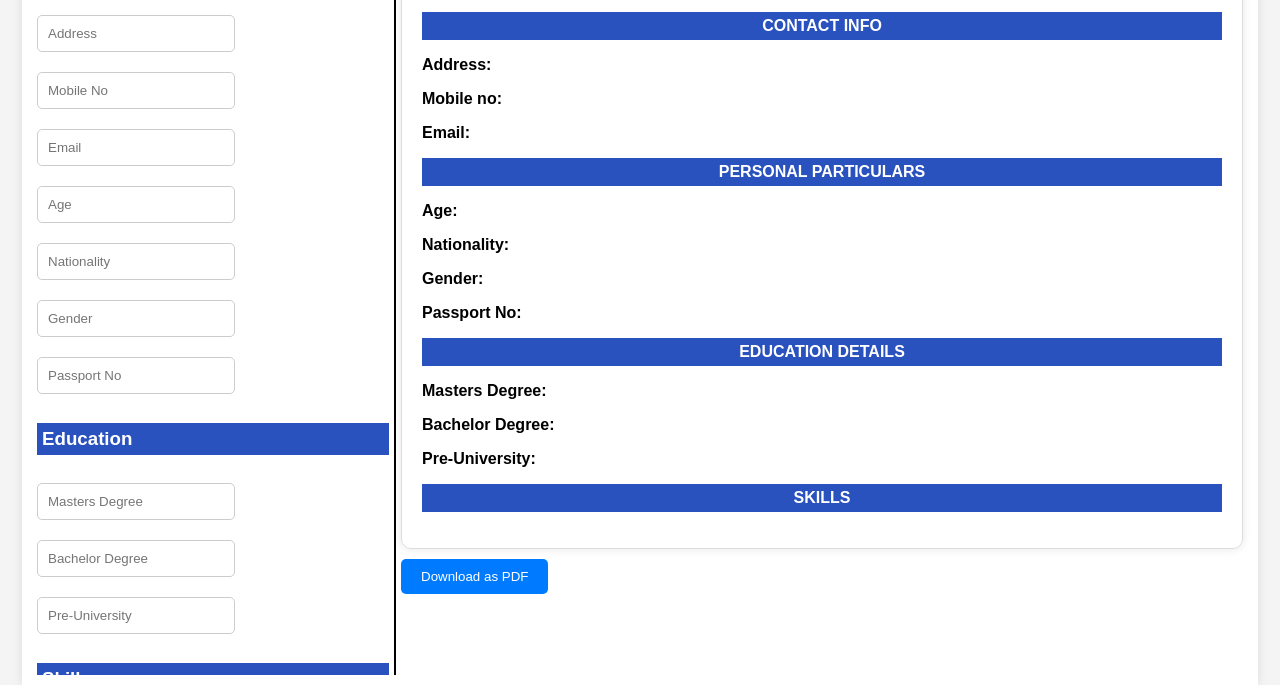
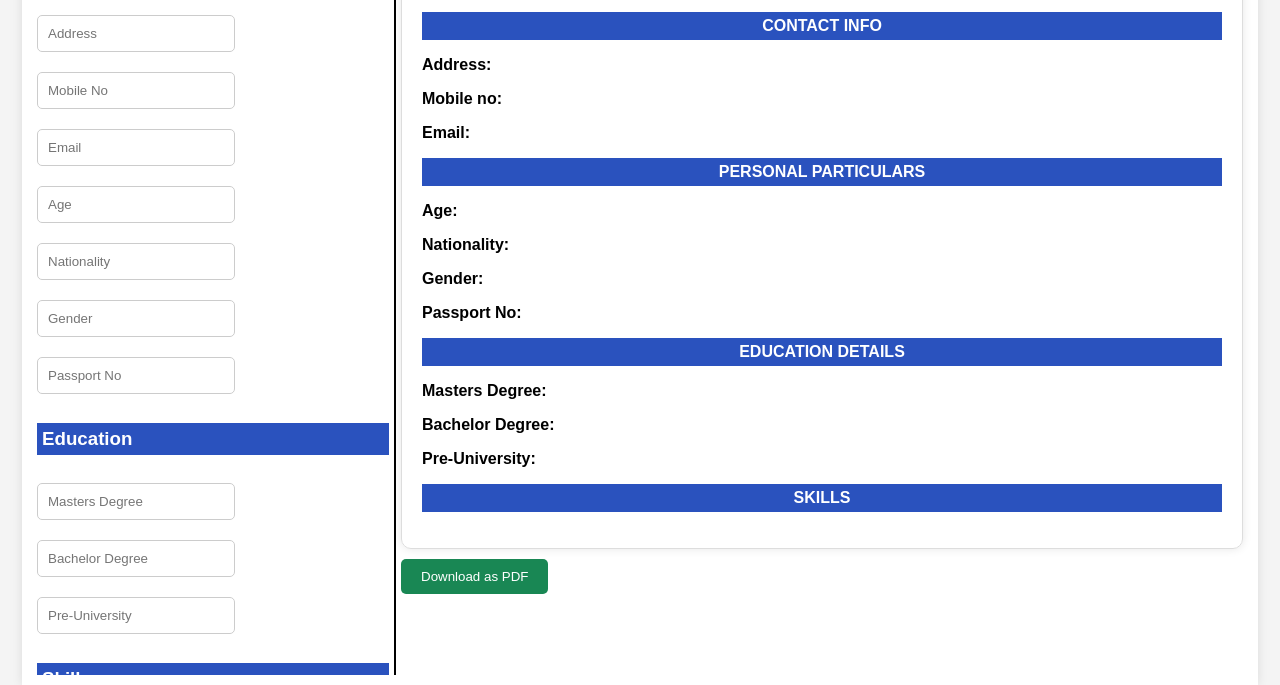
Before and after one commit to csomkar24/resume, a plain HTML site: page index.html in a window 1280 px wide. Shown: the part 145-830 px from the top of the page. Drawn offline with nearby package versions, Linux system fonts and the light colour scheme.

Commit message:
Update styles.css

```diff
--- a/styles.css
+++ b/styles.css
@@ -94,7 +94,7 @@ textarea {
 button {
     margin-top: 10px;
     padding: 10px 20px;
-    background-color: #007bff;
+    background-color: #198754;
     color: white;
     border: none;
     border-radius: 5px;
@@ -102,7 +102,7 @@ button {
 }
 
 button:hover {
-    background-color: #0056b3;
+    background-color: #0e472c;
 }
 
 .error {
```
